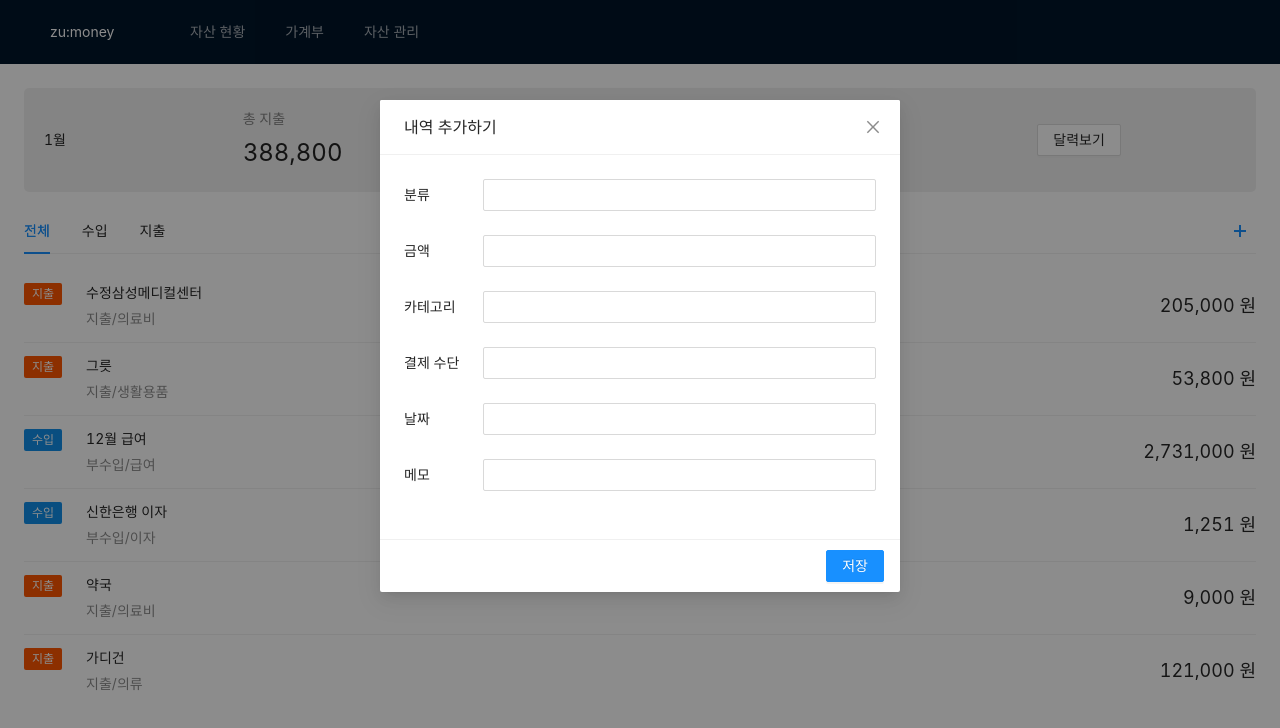
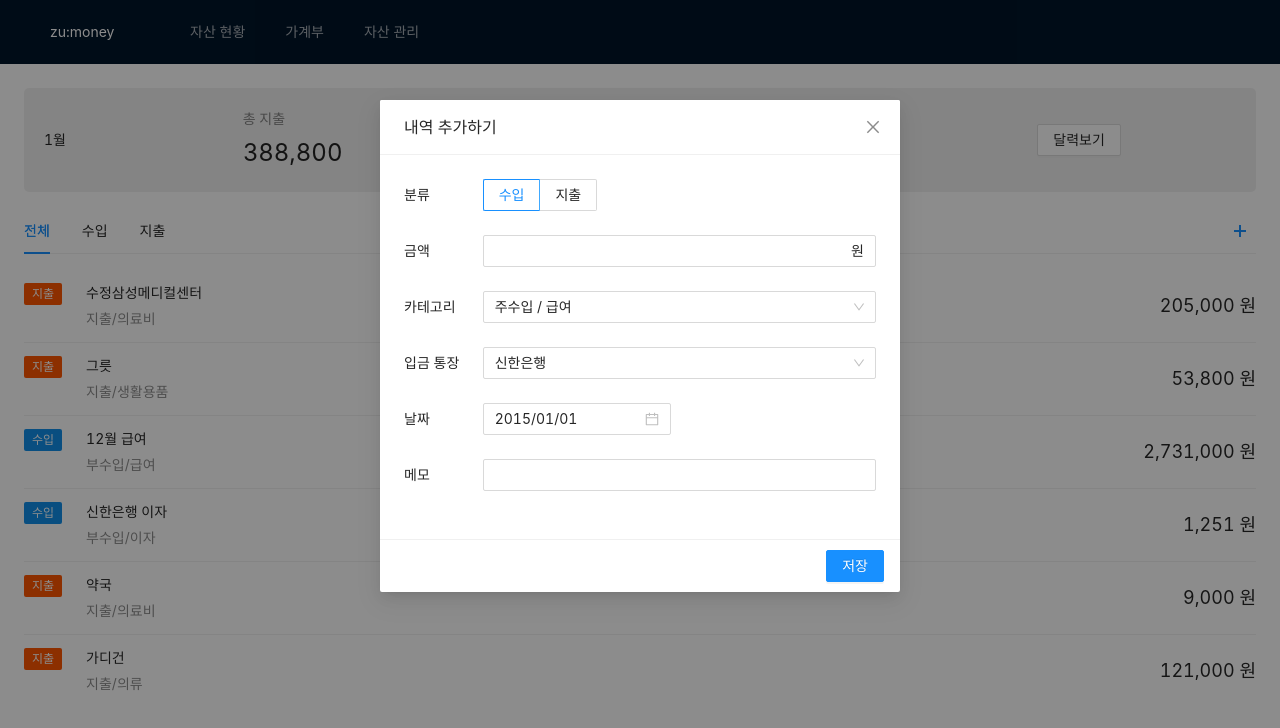
Before and after one commit to yuri0411/zumoney, a Next.js app: page /nav/AccountBook in a window 1280 px wide. Both pictures are taken after a click on the button 1240 px from the left and 230 px from the top of the page. Shown: the top 728 px of the page. Built offline with nearby package versions, Linux system fonts and the light colour scheme.

Commit message:
- 가계부 내역 추가 모달 레이아웃 - 가계부 내역 스타일링

```diff
--- a/components/AccountBookDetails.js
+++ b/components/AccountBookDetails.js
@@ -51,7 +51,10 @@ const AccountBookDetails = ({ data }) => {
             <List
               dataSource={getFilteredClassification(tab.name)}
               renderItem={(item) => (
-                <List.Item onClick={() => console.log('리스트 클릭했을때')}>
+                <List.Item
+                  onClick={() => setShowModal(!showModal)}
+                  className="account-book-list-item"
+                >
                   <List.Item.Meta
                     avatar={
                       <Tag color={item.tag === '지출' ? '#f50' : '#108ee9'}>
--- a/components/AddHistoryModal.js
+++ b/components/AddHistoryModal.js
@@ -1,12 +1,62 @@
 import React from 'react'
-import { Form, Input, Modal, Button } from 'antd'
+import {
+  Form,
+  Input,
+  Modal,
+  Button,
+  Radio,
+  Cascader,
+  DatePicker,
+  Select,
+} from 'antd'
+import dayjs from 'dayjs'
+
+const { Option } = Select
 
 const AddHistoryModal = (props) => {
   const { visible, setShowModal } = props
 
+  const dateFormat = 'YYYY/MM/DD'
+
   const handleHistorySave = () => {
     console.log('내역 저장')
   }
+
+  const options = [
+    {
+      value: '주수입',
+      label: '주수입',
+      children: [
+        {
+          value: '급여',
+          label: '급여',
+        },
+      ],
+    },
+    {
+      value: '부수입',
+      label: '부수입',
+      children: [
+        {
+          value: '이자',
+          label: '이자',
+        },
+        {
+          value: '보험 청구',
+          label: '보험 청구',
+        },
+        {
+          value: '기타',
+          label: '기타',
+        },
+      ],
+    },
+  ]
+
+  function onChange(value) {
+    console.log(value)
+  }
+
   return (
     <Modal
       visible={visible}
@@ -19,22 +69,37 @@ const AddHistoryModal = (props) => {
       ]}
     >
       <Form labelCol={{ span: 4 }} labelAlign="left" colon={false}>
-        <Form.Item label="분류" name="size">
-          <Input />
+        <Form.Item label="분류">
+          <Radio.Group defaultValue="income">
+            <Radio.Button value="income">수입</Radio.Button>
+            <Radio.Button value="expenditure">지출</Radio.Button>
+          </Radio.Group>
         </Form.Item>
-        <Form.Item label="금액" name="size">
-          <Input />
+        <Form.Item label="금액">
+          <Input suffix="원" />
         </Form.Item>
-        <Form.Item label="카테고리" name="size">
-          <Input />
+        <Form.Item label="카테고리">
+          <Cascader
+            defaultValue={['주수입', '급여']}
+            options={options}
+            onChange={onChange}
+          />
         </Form.Item>
-        <Form.Item label="결제 수단" name="size">
-          <Input />
+        <Form.Item label="입금 통장">
+          <Select defaultValue="신한은행" allowClear>
+            <Option value="신한은행">신한은행</Option>
+            <Option value="우리은행">우리은행</Option>
+            <Option value="카카오뱅크">카카오뱅크</Option>
+            <Option value="기업은행">기업은행</Option>
+          </Select>
         </Form.Item>
-        <Form.Item label="날짜" name="size">
-          <Input />
+        <Form.Item label="날짜">
+          <DatePicker
+            defaultValue={dayjs('2015/01/01', dateFormat)}
+            format={dateFormat}
+          />
         </Form.Item>
-        <Form.Item label="메모" name="size">
+        <Form.Item label="메모">
           <Input />
         </Form.Item>
       </Form>
--- a/styles/index.css
+++ b/styles/index.css
@@ -8,3 +8,10 @@
 .ant-picker-calendar-header {
     display: none;
 }
+.account-book-list-item {
+    cursor: pointer;
+
+}
+.account-book-list-item:hover {
+    opacity: 0.7;
+}
```
